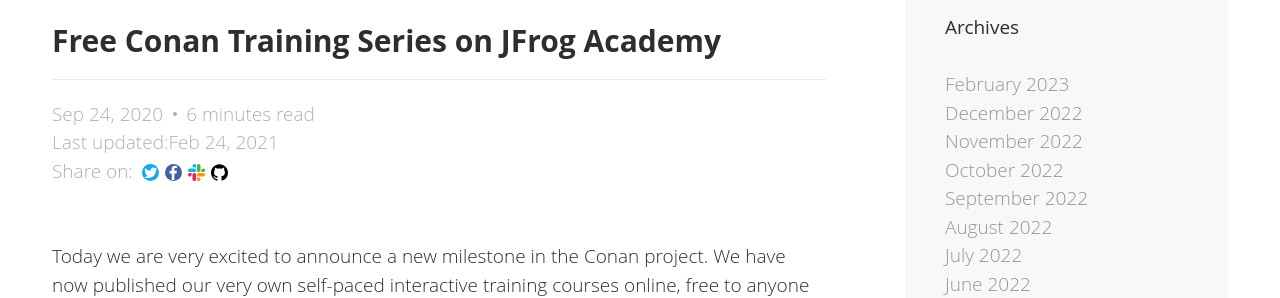
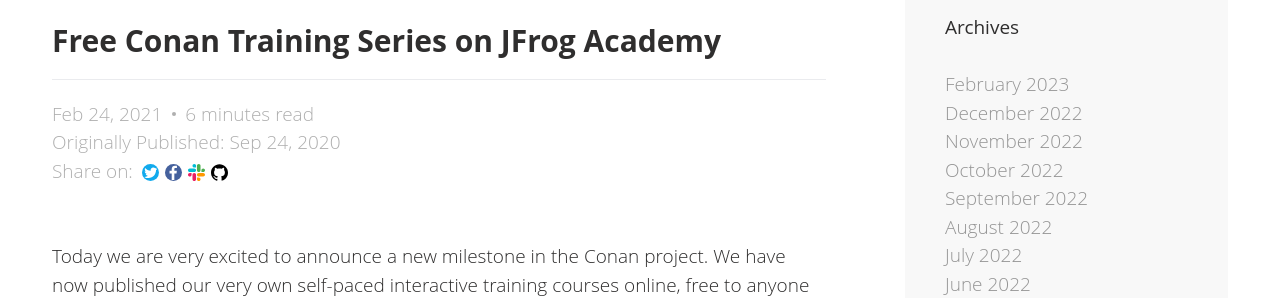
Before and after one commit to conan-io/conan-io.github.io, a Jekyll site: the page built from _posts/2020-09-24-New-conan-training-series.markdown, in a window 1280 px wide and 900 px high. Shown: the part 169-467 px from the top of the window. Built offline with Jekyll 4.4.1, drawn with Linux system fonts in a browser that asks for light colours; comment, search, counter and statistics services are not loaded.

Commit message:
seo: improve the date show in results to so edits (to look more relevant)

```diff
--- a/_layouts/post.html
+++ b/_layouts/post.html
@@ -15,7 +15,15 @@ comments: true
           {% endif %}
           <div class="spli-footer d-flex flex-wrap justify-content-between mt-2 mt-lg-3">
           <div class="post-meta pr-4 d-flex align-items-center">
+            <!--
+              We want Google to show the most recent date so this post looks more relevant in search results
+              https://developers.google.com/search/docs/appearance/publication-dates
+            -->
+            {% if page.last_modified_at %}
+            <span class="date">{{ page.last_modified_at | date: "%b %-d, %Y" }}</span>
+            {% else %}
             <span class="date">{{ page.date | date: "%b %-d, %Y" }}</span>
+            {% endif %}
 
 
             {% if page.author %}
@@ -38,8 +46,11 @@ comments: true
 
           </div>
           <div class="post-meta pr-4 d-flex align-items-center">
+            <!-- Show the original date since we SEO'd it away -->
             {%- if page.last_modified_at -%}
-            Last updated:<span class="date">{{ page.last_modified_at | date: "%b %-d, %Y" }}</span>
+            Originally Published:&nbsp;<span class="date">{{ page.date | date: "%b %-d, %Y" }}</span>
+            {%- else -%}
+            Last updated:&nbsp;<span class="date"> {{ page.last_modified_at | date: "%b %-d, %Y" }}</span>
             {%- endif -%}
           </div>
           <div class="post-share d-flex">
```
